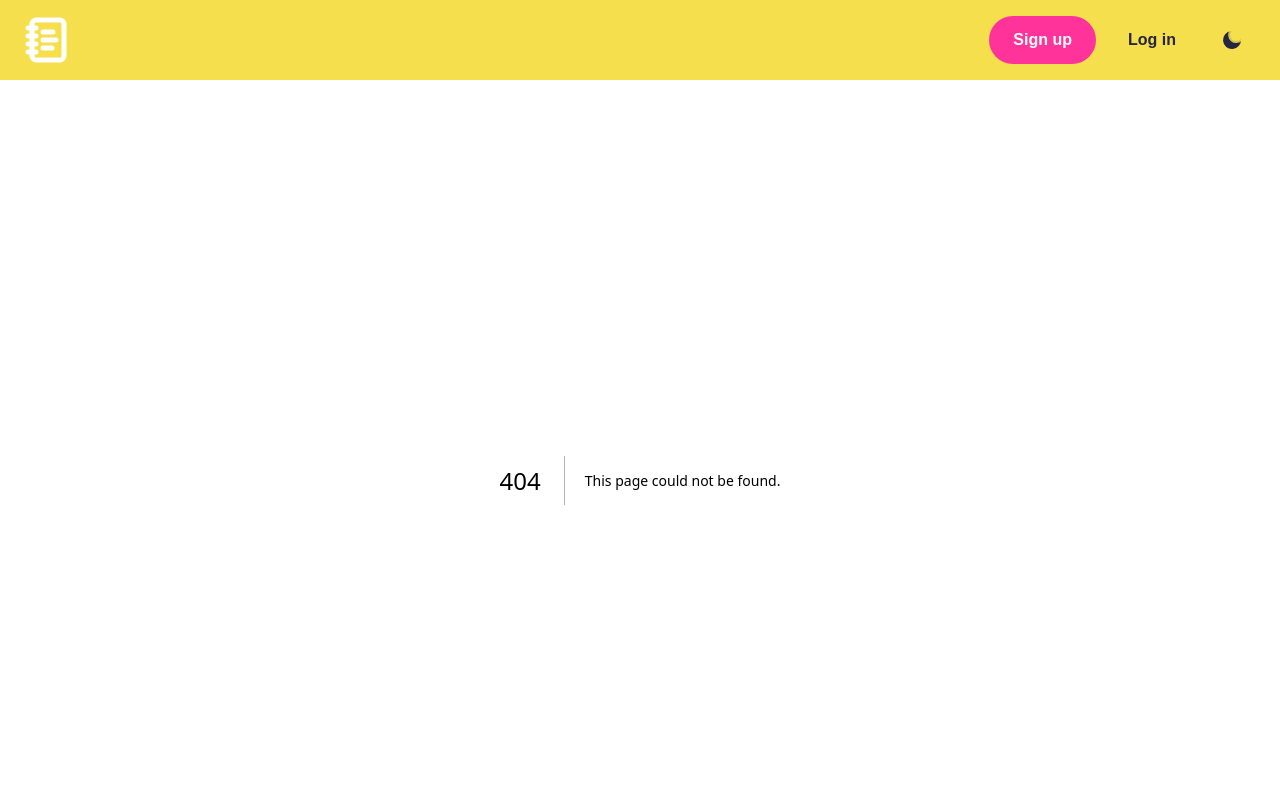
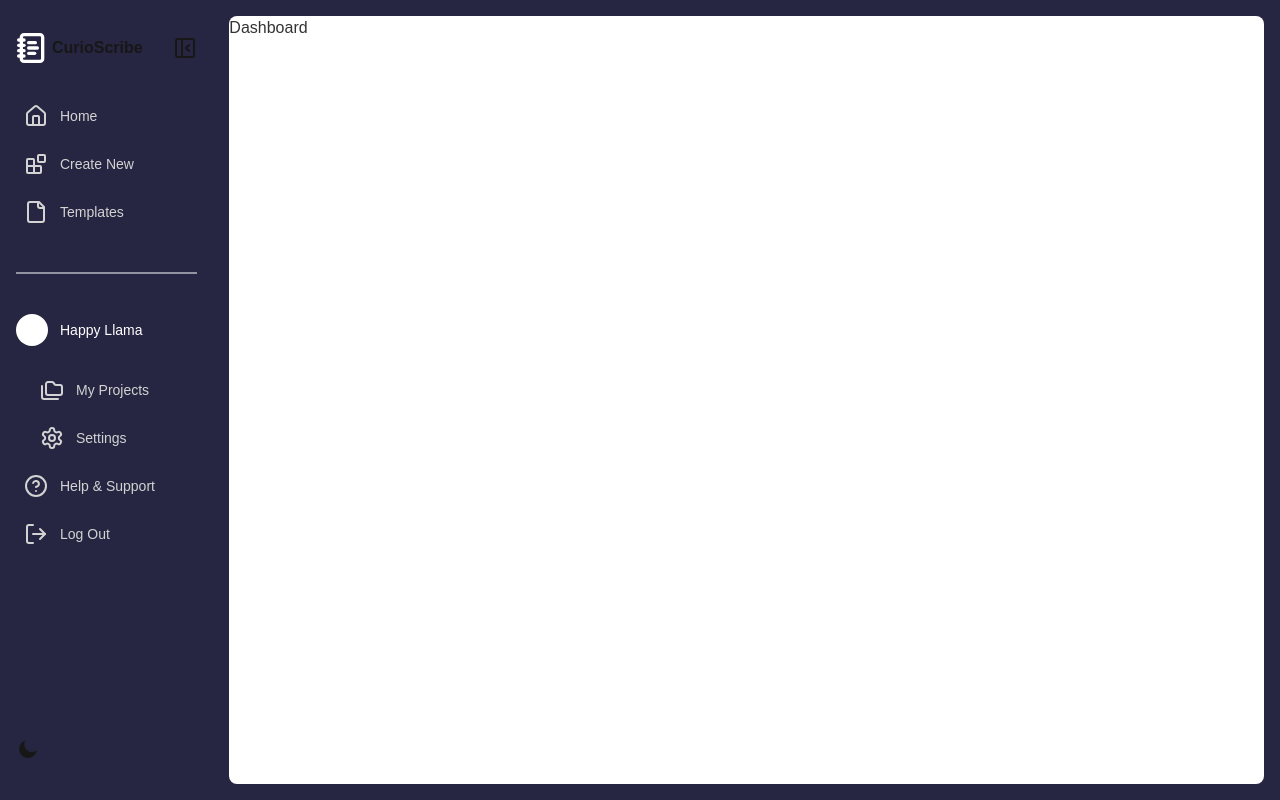
Before and after one commit to StellaWanja/CurioScribe-Next, a Next.js app: page /dashboard in a window 1280 px wide. Before the commit this address had no page. Shown: the top 800 px of the page. Built offline with nearby package versions, Linux system fonts and the light colour scheme.

Commit message:
add: sidebar on dashboard page

```diff
--- /dev/null
+++ b/src/app/dashboard/page.tsx
@@ -0,0 +1,21 @@
+import React from "react";
+
+import SideMenu from "@/components/SideMenu/SideMenu";
+
+function Dashboard() {
+  return (
+    <main className="w-full min-h-screen grid grid-cols-4 lg:grid-cols-6 bg-darkblue ">
+      {/* sidebar */}
+      <section className="sticky top-0 bg-darkblue col-span-1">
+        <SideMenu />
+      </section>
+
+      {/* dashboard */}
+      <section className="col-span-3 lg:col-span-5 bg-white dark:bg-dashboardblue text-darkgrey dark:text-white rounded-lg m-4">
+        Dashboard
+      </section>
+    </main>
+  );
+}
+
+export default Dashboard;
--- a/src/app/globals.css
+++ b/src/app/globals.css
@@ -29,12 +29,15 @@ body {
     @apply transition-colors delay-100 ease-in hover:bg-pink hover:text-white;
   }
   .solid-button {
-    @apply transition-colors delay-100 ease-in bg-pink text-white hover:bg-black;
+    @apply transition-colors delay-100 ease-in bg-pink text-white hover:bg-darkblue;
   }
-  .homecard-div{
+  .homecard-div {
     @apply mt-6 w-24 h-24 flex items-center justify-center rounded-2xl shadow-md;
   }
-  .floating-home-icon{
-    @apply absolute w-16 h-16 sm:w-24 sm:h-24 flex items-center justify-center rounded-2xl shadow-md
+  .floating-home-icon {
+    @apply absolute w-16 h-16 sm:w-24 sm:h-24 flex items-center justify-center rounded-2xl shadow-md;
+  }
+  .sidebar-links {
+    @apply flex gap-3 items-center hover:bg-dashboardblue hover:text-white p-2 rounded-md;
   }
 }
--- a/src/app/layout.tsx
+++ b/src/app/layout.tsx
@@ -3,9 +3,8 @@ import { Suspense } from "react";
 import { Poppins, Nunito_Sans } from "next/font/google";
 import clsx from "clsx";
 
-import ThemeProvider from "@/utils/ThemeProvider";
-import Header from "@/components/Header/Header";
-import Footer from "@/components/Footer.tsx/Footer";
+import ThemeProvider from "@/utils/Theme/ThemeProvider";
+import RespectMotionPreferences from "@/utils/RespectMotionPreferences";
 import Spinner from "@/components/ui/Spinner";
 import "./globals.css";
 
@@ -33,14 +32,14 @@ export default function RootLayout({
   children: React.ReactNode;
 }>) {
   return (
-    <html lang="en" suppressHydrationWarning>
-      <body className={`${clsx(mainFont.variable, monoFont.variable)} `} >
-        <ThemeProvider attribute="class" defaultTheme="system" enableSystem >
-          <Header />
-          <Suspense fallback={<Spinner />}>{children}</Suspense>
-          <Footer />
-        </ThemeProvider>
-      </body>
-    </html>
+    <RespectMotionPreferences>
+      <html lang="en" suppressHydrationWarning>
+        <body className={`${clsx(mainFont.variable, monoFont.variable)} `}>
+          <ThemeProvider attribute="class" defaultTheme="system" enableSystem>
+            <Suspense fallback={<Spinner />}>{children}</Suspense>
+          </ThemeProvider>
+        </body>
+      </html>
+    </RespectMotionPreferences>
   );
 }
--- a/src/components/Footer.tsx/Footer.tsx
+++ b/src/components/Footer.tsx/Footer.tsx
@@ -6,7 +6,7 @@ function Footer() {
   const year = new Date().getFullYear();
 
   return (
-    <footer className="w-full h-[30vh] bg-black dark:bg-pink text-white pt-8 ">
+    <footer className="w-full h-[30vh] bg-darkblue dark:bg-pink text-white pt-8 ">
       <div className="flex justify-around">
         <div>
           <NotebookText className="stroke-[2.5] w-12 h-12 " />
--- a/src/components/Header/Header.tsx
+++ b/src/components/Header/Header.tsx
@@ -5,7 +5,7 @@ import Link from "next/link";
 import { NotebookText, Menu, CircleX } from "lucide-react";
 import { AnimatePresence, motion } from "motion/react";
 
-import ThemeSwitcher from "./ThemeSwitcher";
+import ThemeSwitcher from "../../utils/Theme/ThemeSwitcher";
 import Button from "@/components/ui/Button";
 import { menuVars, containerVars } from "@/utils/variants";
 
@@ -17,7 +17,7 @@ function Header() {
   }
 
   return (
-    <header className="px-4 bg-yellow  text-black dark:bg-black dark:text-white">
+    <header className="px-4 bg-yellow  text-darkblue dark:bg-darkblue dark:text-white">
       {!isOpen && (
         <nav className="flex justify-between items-center py-4 px-2">
           <Link
@@ -25,7 +25,7 @@ function Header() {
             aria-label="Curioscribe logo"
             className="flex gap-1 items-center"
           >
-            <NotebookText className="stroke-[2.5] w-12 h-12 text-white z-20" />
+            <NotebookText className="stroke-[2.5] w-12 h-12 text-darkblue sm:text-white dark:text-white z-20" />
           </Link>
           <div className="sm:flex hidden gap-2 z-20">
             <Button className="solid-button">Sign up</Button>
@@ -35,14 +35,14 @@ function Header() {
           <button
             onClick={toggleMenu}
             aria-label="Toggle menu"
-            className="sm:hidden flex items-center justify-center text-button text-black bg-white w-[3rem] h-[3rem] rounded-xl shadow-md rotate-[0.3rad] z-20"
+            className="sm:hidden flex items-center justify-center text-button text-darkblue bg-white w-[3rem] h-[3rem] rounded-xl shadow-md rotate-[0.3rad] z-20"
           >
             <Menu className="stroke-[2.5] " />
           </button>
         </nav>
       )}
 
-      {/* sidebar */}
+      {/* sidebar on responsive screens */}
       <AnimatePresence>
         {isOpen && (
           <motion.div
@@ -50,14 +50,14 @@ function Header() {
             initial="initial"
             animate="animate"
             exit="exit"
-            className="fixed left-0 top-0 w-full h-screen bg-[#F5DF4D] text-[#262642] dark:bg-[#262642] dark:text-[#FFFFFF] p-10 z-50 origin-top"
+            className="fixed left-0 top-0 w-full h-screen bg-yellow text-darkblue dark:bg-darkblue dark:text-white p-10 z-50 origin-top"
           >
             <div className="flex h-full flex-col py-8 px-4">
               <div className="flex justify-between items-center">
                 <Link
                   href="/"
                   aria-label="Curioscribe logo"
-                  className="flex gap-1 items-center text-[#262642] dark:text-[#FFFFFF]"
+                  className="flex gap-1 items-center text-darkblue dark:text-white"
                 >
                   <NotebookText className="stroke-[2.5] w-10 h-10" />
                 </Link>
--- /dev/null
+++ b/src/components/SideMenu/SideMenu.tsx
@@ -0,0 +1,111 @@
+"use client";
+
+import React, { useState } from "react";
+import Link from "next/link";
+import { useFloating, useHover, useInteractions } from "@floating-ui/react";
+import {
+  Blocks,
+  Folders,
+  House,
+  NotebookText,
+  PanelLeftClose,
+  File,
+  Settings,
+  CircleHelp,
+  LogOut,
+} from "lucide-react";
+
+import ThemeSwitcher from "../../utils/Theme/ThemeSwitcher";
+
+function SideMenu() {
+  const [toolTipIsOpen, setToolTipIsOpen] = useState(false);
+  const { refs, floatingStyles, context } = useFloating({
+    open: toolTipIsOpen,
+    onOpenChange: setToolTipIsOpen,
+  });
+
+  const hover = useHover(context);
+
+  const { getReferenceProps, getFloatingProps } = useInteractions([hover]);
+
+  return (
+    <div className="py-8 px-4 relative min-h-screen">
+      <div className="flex items-center justify-between">
+        <Link
+          href="/"
+          aria-label="Curioscribe logo"
+          className="flex gap-1 items-center"
+        >
+          <NotebookText className="stroke-[2.5] w-8 h-8 text-white" />
+          <span className="font-bold">CurioScribe</span>
+        </Link>
+        <button
+          aria-describedby="tooltip"
+          ref={refs.setReference}
+          {...getReferenceProps()}
+        >
+          <PanelLeftClose />
+        </button>
+        {toolTipIsOpen && (
+          <div
+            id="tooltip"
+            role="tooltip"
+            ref={refs.setFloating}
+            style={floatingStyles}
+            {...getFloatingProps()}
+            className="bg-yellow px-3 py-2 text-darkgrey text-sm font-semibold rounded-md"
+          >
+            Close Sidebar
+          </div>
+        )}
+      </div>
+
+      <div className="flex flex-col gap-2 mt-8 text-lightgrey text-sm">
+        <Link href="/" className="sidebar-links">
+          <House />
+          <span>Home</span>
+        </Link>
+        <Link href="" className="sidebar-links">
+          <Blocks />
+          <span>Create New</span>
+        </Link>
+        <Link href="" className="sidebar-links">
+          <File />
+          <span>Templates</span>
+        </Link>
+
+        <div className="border-t-2 border-white my-8 opacity-50" />
+
+        <div className="flex gap-3 items-center text-white">
+          <div className="w-8 h-8 rounded-full bg-white" />
+          <span>Happy Llama</span>
+        </div>
+
+        <div className="flex flex-col gap-2 mt-4 ml-4">
+          <Link href="" className="sidebar-links">
+            <Folders />
+            <span>My Projects</span>
+          </Link>
+          <Link href="" className="sidebar-links">
+            <Settings />
+            <span>Settings</span>
+          </Link>
+        </div>
+        <Link href="" className="sidebar-links">
+          <CircleHelp />
+          <span>Help & Support</span>
+        </Link>
+        <Link href="" className="sidebar-links">
+          <LogOut />
+          <span>Log Out</span>
+        </Link>
+      </div>
+
+      <div aria-label="Theme Switcher" className="absolute bottom-8">
+        <ThemeSwitcher />
+      </div>
+    </div>
+  );
+}
+
+export default SideMenu;
--- /dev/null
+++ b/src/utils/RespectMotionPreferences.tsx
@@ -0,0 +1,9 @@
+"use client";
+import React from "react";
+import { MotionConfig } from "framer-motion";
+
+function RespectMotionPreferences({ children }: { children: React.ReactNode }) {
+  return <MotionConfig reducedMotion="user">{children}</MotionConfig>;
+}
+
+export default RespectMotionPreferences;
--- a/src/components/Header/ThemeSwitcher.tsx
+++ b/src/utils/Theme/ThemeSwitcher.tsx
@@ -56,9 +56,9 @@ function ThemeSwitcher() {
   return (
     <button
       onClick={() => setTheme(currentTheme === "dark" ? "light" : "dark")}
-      className="flex items-center justify-center border-none cursor-pointer w-[3rem] h-[3rem] rounded-full transition-colors delay-100 ease-in hover:bg-pink hover:text-white"
+      className="hover:text-white"
       type="button"
-      aria-label="Toggle dark/light mode"
+      aria-label="Toggle dark / light mode"
     >
       <motion.svg
         xmlns="http://www.w3.org/2000/svg"
--- a/tailwind.config.ts
+++ b/tailwind.config.ts
@@ -11,14 +11,18 @@ export default {
     extend: {
       colors: {
         white: "#FFFFFF",
-        black: "#262642",
+        darkblue: "#262642",
+        dashboardblue: "#1E1E2D",
         pink: "#FF3399",
         yellow: "#F5DF4D",
+        black: "#000000",
+        darkgrey: "#333333",
+        lightgrey: "#D3D3D3",
       },
       fontFamily: {
         sans: ["var(--font-poppins)"],
         mono: ["var(--font-nunito-sans)"],
-      }
+      },
     },
   },
   plugins: [],
```
Also changed, not shown: src/app/page.tsx (+20 -12 lines), src/utils/Theme/ThemeProvider.tsx (renamed from src/utils/ThemeProvider.tsx).
